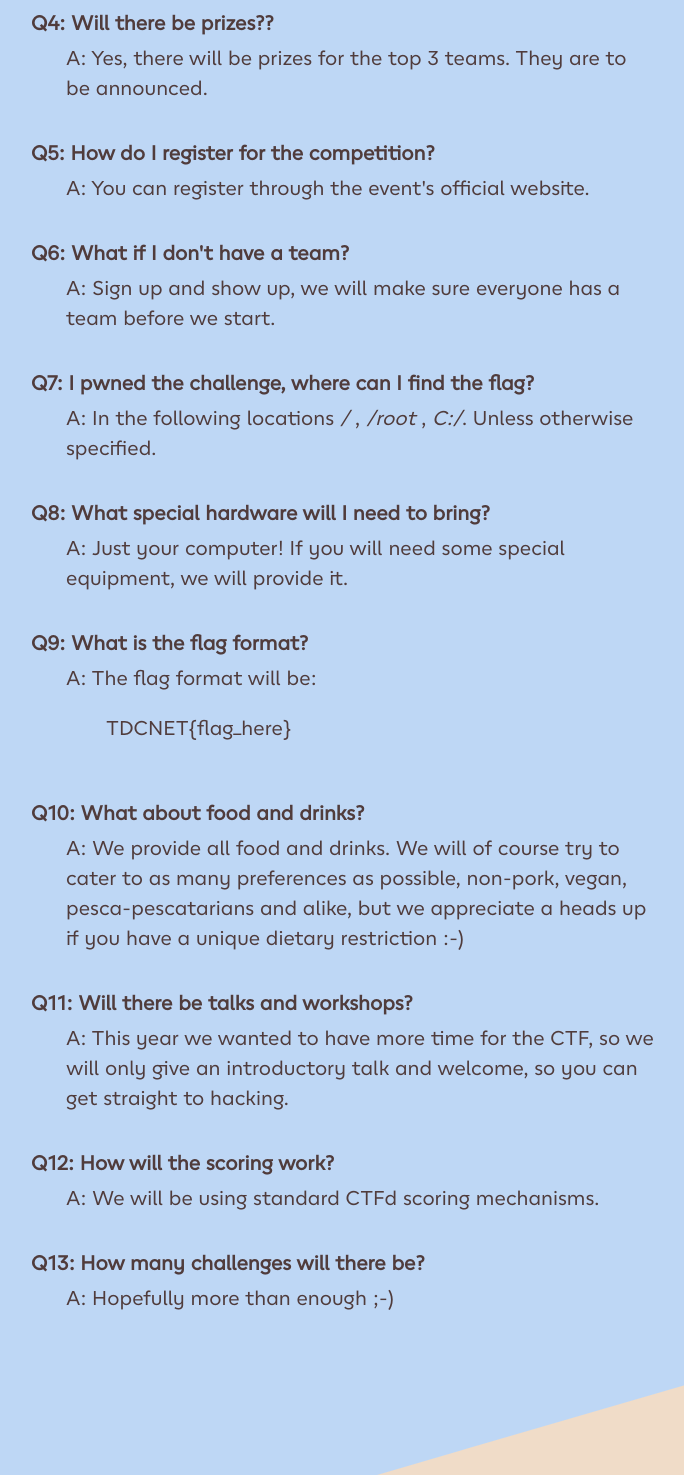
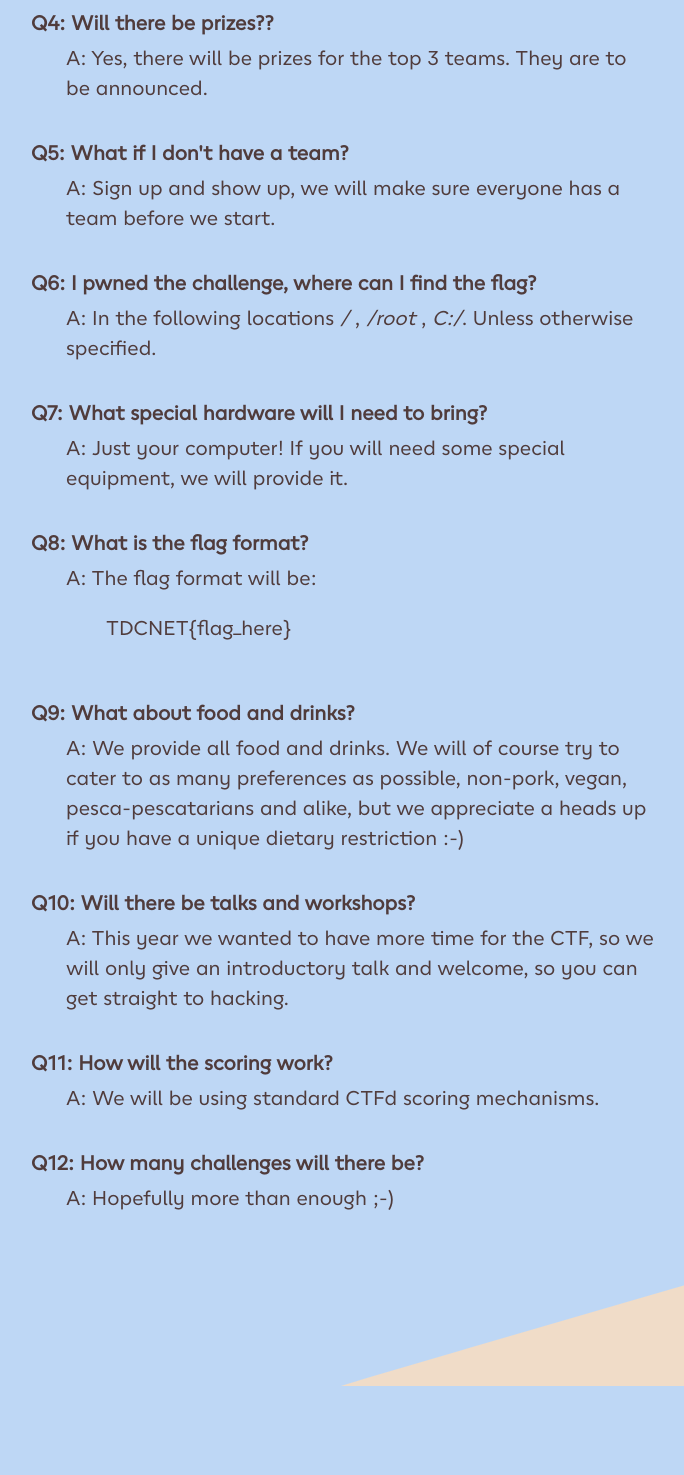
Before and after one commit to ehotdc/ehotdc.github.io, a plain HTML site: page faq.html in a window 1280 px wide. Shown: the part 736-2211 px from the top of the page, without its empty margins (299-983 px from the left). After the commit the page ends 2122 px from the top, so only its background shows below. Drawn offline with Linux system fonts and the light colour scheme; files whose address does not match are found by name.

Commit message:
duplicate

```diff
--- a/faq.html
+++ b/faq.html
@@ -42,31 +42,28 @@
             <dt><b>Q4: Will there be prizes??</b></dt>
             <dd>A: Yes, there will be prizes for the top 3 teams. They are to be announced.</dd>
             <br>
-            <dt><b>Q5: How do I register for the competition?</b></dt>
-            <dd>A: You can register through the event's official website.</dd>
-            <br>
-            <dt><b>Q6: What if I don't have a team?</b></dt>
+            <dt><b>Q5: What if I don't have a team?</b></dt>
             <dd>A: Sign up and show up, we will make sure everyone has a team before we start.</dd>
             <br>
-            <dt><b>Q7: I pwned the challenge, where can I find the flag?</b></dt>
+            <dt><b>Q6: I pwned the challenge, where can I find the flag?</b></dt>
             <dd>A: In the following locations <i>/</i> , <i>/root</i> , <i>C:/</i>. Unless otherwise specified.</dd>
             <br>
-            <dt><b>Q8: What special hardware will I need to bring?</b></dt>
+            <dt><b>Q7: What special hardware will I need to bring?</b></dt>
             <dd>A: Just your computer! If you will need some special equipment, we will provide it.</dd>
             <br>
-            <dt><b>Q9: What is the flag format?</b></dt>
+            <dt><b>Q8: What is the flag format?</b></dt>
             <dd>A: The flag format will be: <blockquote>TDCNET{flag_here}</blockquote></dd>
             <br>
-            <dt><b>Q10: What about food and drinks?</b></dt>
+            <dt><b>Q9: What about food and drinks?</b></dt>
             <dd>A: We provide all food and drinks. We will of course try to cater to as many preferences as possible, non-pork, vegan, pesca-pescatarians and alike, but we appreciate a heads up if you have a unique dietary restriction :-)</dd>
             <br>
-            <dt><b>Q11: Will there be talks and workshops?</b></dt>
+            <dt><b>Q10: Will there be talks and workshops?</b></dt>
             <dd>A: This year we wanted to have more time for the CTF, so we will only give an introductory talk and welcome, so you can get straight to hacking.</dd>
             <br>
-            <dt><b>Q12: How will the scoring work?</b></dt>
+            <dt><b>Q11: How will the scoring work?</b></dt>
             <dd>A: We will be using standard CTFd scoring mechanisms.</dd>
             <br>
-            <dt><b>Q13: How many challenges will there be?</b></dt>
+            <dt><b>Q12: How many challenges will there be?</b></dt>
             <dd>A: Hopefully more than enough ;-)</dd>
 
         </dl>
```
